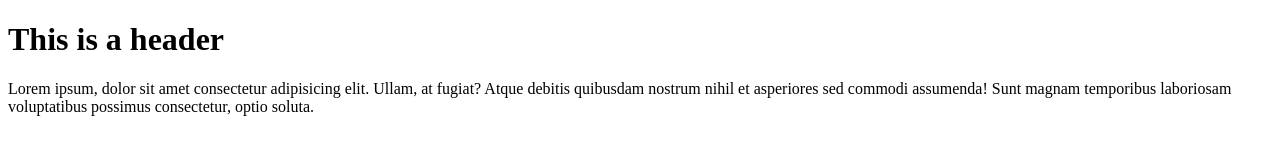
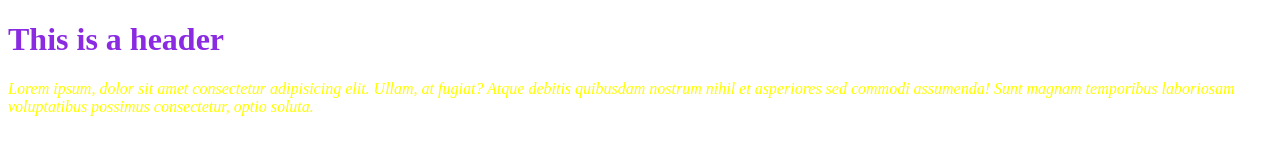
Before and after one commit to SpartnIT/Tech-Is, a plain HTML site: page index.html in a window 1280 px wide. Drawn offline with Linux system fonts and the light colour scheme.

Commit message:
added styling

```diff
--- a/index.html
+++ b/index.html
@@ -5,6 +5,7 @@
     <meta http-equiv="X-UA-Compatible" content="IE=edge">
     <meta name="viewport" content="width=device-width, initial-scale=1.0">
     <title>Document</title>
+    <link rel="stylesheet" href="style.css">
 </head>
 <body>
     <h1>This is a header</h1>
--- /dev/null
+++ b/style.css
@@ -0,0 +1,8 @@
+h1{
+    color:blueviolet;
+}
+
+p{
+    font-style: italic;
+    color:yellow
+}
```
